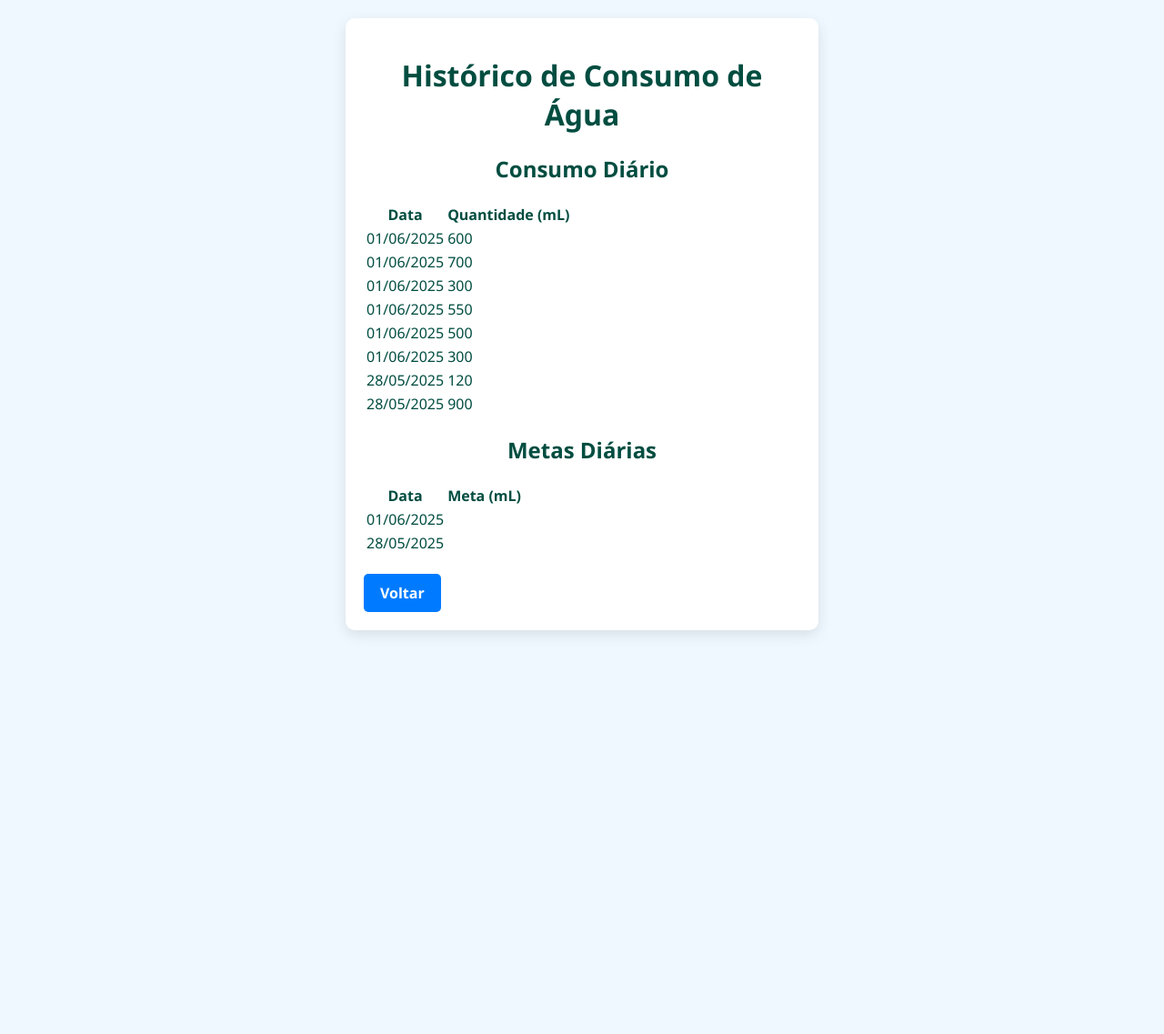
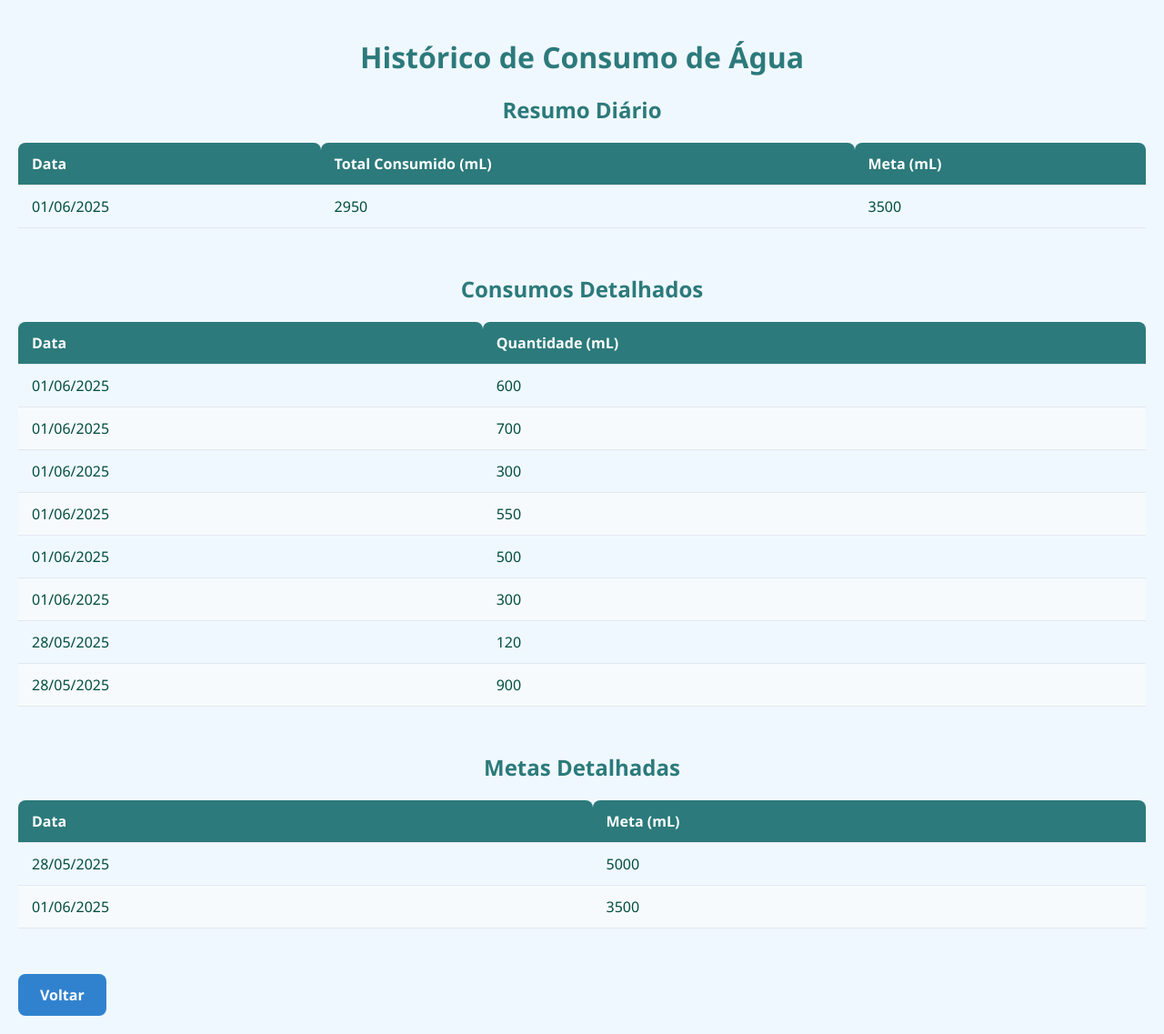
Before and after one commit to Muhhzx/Sua_Saude-, a Flask app: page /historico in a window 1280 px wide. Shown: the whole page at 91% size. Before the commit the page ends 698 px from the top, so only its background shows below. Run offline with Flask 3, Linux system fonts and the light colour scheme; data comes from the database, SQL or seed files in the repository; both versions use the stored data as it was after the commit.

Commit message:
Atualizando o histórico e o layout css

```diff
--- a/app.py
+++ b/app.py
@@ -1,14 +1,16 @@
 from flask import Flask
 from extensions import db
 from controllers.agua_controller import agua_bp
+from controllers.plano_controller import plano_bp
 
 app = Flask(__name__)
 app.config['SQLALCHEMY_DATABASE_URI'] = 'sqlite:///planner.db'
 app.config['SECRET_KEY'] = 'chave_super_segura'
 
-db.init_app(app)  # inicializa o db aqui
+db.init_app(app)
 
 app.register_blueprint(agua_bp)
+app.register_blueprint(plano_bp)
 
 if __name__ == '__main__':
     with app.app_context():
--- a/controllers/agua_controller.py
+++ b/controllers/agua_controller.py
@@ -3,6 +3,7 @@ from datetime import date
 from models.meta_agua import MetaAgua
 from models.consumo_agua import ConsumoAgua
 from extensions import db
+from sqlalchemy import func
 
 agua_bp = Blueprint('agua', __name__)
 
@@ -55,7 +56,7 @@ def definir_meta():
     except ValueError:
         return "Erro: valor inválido para meta", 400
 
-    # Atualiza ou cria
+
     meta_existente = MetaAgua.query.filter_by(data=date.today()).first()
     if meta_existente:
         meta_existente.meta = meta
@@ -69,6 +70,24 @@ def definir_meta():
 
 @agua_bp.route('/historico')
 def historico():
-    consumos = ConsumoAgua.query.order_by(ConsumoAgua.data.desc()).all()
-    metas = MetaAgua.query.order_by(MetaAgua.data.desc()).all()
-    return render_template('historico.html', consumos=consumos, metas=metas)
+   consumos_agrupados = db.session.query(
+       ConsumoAgua.data,
+       func.sum(ConsumoAgua.quantidade).label('total_consumido')
+   ).group_by(ConsumoAgua.data).order_by(ConsumoAgua.data.desc()).all()
+
+   metas = MetaAgua.query.all()
+   metas_dict = {meta.data: meta.meta for meta in metas}
+
+   historico = []
+   for consumo in consumos_agrupados:
+       data = consumo.data
+       total_consumido = consumo.total_consumido
+       meta = metas_dict.get(data)
+       historico.append({
+           'data': data,
+           'total_consumido' : total_consumido,
+           'meta': meta
+       })
+
+       consumos = ConsumoAgua.query.order_by(ConsumoAgua.data.desc()).all()
+       return render_template('historico.html', historico = historico, consumos=consumos, metas=metas)
--- a/static/css/style.css
+++ b/static/css/style.css
@@ -51,7 +51,7 @@ button:hover {
     background-color: #004d40;
 }
 
-/* Barra de progresso */
+
 
 .progress-container {
     width: 100%;
@@ -71,17 +71,67 @@ button:hover {
     border-radius: 25px;
     transition: width 0.5s ease-in-out;
 }
-.btn-historico {
+ .historico body {
+    font-family: 'Segoe UI', Tahoma, Geneva, Verdana, sans-serif;
+    background: #f0f4f8;
+    margin: 0;
+    padding: 0;
+    color: #333;
+}
+
+.historico .container {
+    max-width: 900px;
+    margin: 50px auto;
+    background: white;
+    padding: 40px;
+    border-radius: 12px;
+    box-shadow: 0 4px 20px rgba(0, 0, 0, 0.1);
+}
+
+.historico h1,
+.historico h2 {
+    color: #2c7a7b;
+    margin-bottom: 20px;
+}
+
+.historico table {
+    width: 100%;
+    border-collapse: collapse;
+    margin: 20px 0 40px;
+}
+
+.historico th,
+.historico td {
+    border-bottom: 1px solid #e2e8f0;
+    padding: 12px 15px;
+    text-align: left;
+}
+
+.historico th {
+    background-color: #2c7a7b;
+    color: white;
+    border-radius: 8px 8px 0 0;
+}
+
+.historico tr:nth-child(even) {
+    background-color: #f7fafc;
+}
+
+.historico .btn-voltar {
     display: inline-block;
-    margin-top: 20px;
-    padding: 10px 18px;
-    background-color: #007BFF;
+    padding: 12px 24px;
+    background: #3182ce;
     color: white;
     text-decoration: none;
-    border-radius: 5px;
+    border-radius: 8px;
     font-weight: bold;
-    transition: background-color 0.3s ease;
+    transition: background 0.3s ease;
 }
-.btn-historico:hover {
-    background-color: #0056b3;
+
+.historico .btn-voltar:hover {
+    background: #2b6cb0;
 }
+
+.historico .section {
+    margin-bottom: 50px;
+}
--- a/templates/historico.html
+++ b/templates/historico.html
@@ -6,11 +6,33 @@
     <link rel="stylesheet" href="{{ url_for('static', filename='css/style.css') }}">
 </head>
 <body>
-    <div class="container">
+    <div class="historico">
         <h1>Histórico de Consumo de Água</h1>
 
-        <h2>Consumo Diário</h2>
-        {% if consumos %}
+        <div class="section">
+            <h2>Resumo Diário</h2>
+            <table>
+                <thead>
+                    <tr>
+                        <th>Data</th>
+                        <th>Total Consumido (mL)</th>
+                        <th>Meta (mL)</th>
+                    </tr>
+                </thead>
+                <tbody>
+                    {% for item in historico %}
+                    <tr>
+                        <td>{{ item.data.strftime('%d/%m/%Y') }}</td>
+                        <td>{{ item.total_consumido }}</td>
+                        <td>{% if item.meta %}{{ item.meta }}{% else %}Não definida{% endif %}</td>
+                    </tr>
+                    {% endfor %}
+                </tbody>
+            </table>
+        </div>
+
+        <div class="section">
+            <h2>Consumos Detalhados</h2>
             <table>
                 <thead>
                     <tr>
@@ -27,12 +49,10 @@
                     {% endfor %}
                 </tbody>
             </table>
-        {% else %}
-            <p>Nenhum consumo registrado ainda.</p>
-        {% endif %}
+        </div>
 
-        <h2>Metas Diárias</h2>
-        {% if metas %}
+        <div class="section">
+            <h2>Metas Detalhadas</h2>
             <table>
                 <thead>
                     <tr>
@@ -44,16 +64,14 @@
                     {% for meta in metas %}
                     <tr>
                         <td>{{ meta.data.strftime('%d/%m/%Y') }}</td>
-                        <td>{{ meta.quantidade }}</td>
+                        <td>{{ meta.meta }}</td>
                     </tr>
                     {% endfor %}
                 </tbody>
             </table>
-        {% else %}
-            <p>Nenhuma meta registrada ainda.</p>
-        {% endif %}
+        </div>
 
-        <a href="{{ url_for('agua.index') }}" class="btn-historico">Voltar</a>
+        <a href="{{ url_for('agua.index') }}" class="btn-voltar">Voltar</a>
     </div>
 </body>
 </html>
```
Also changed, not shown: controllers/plano_controller.py (line endings or trailing spaces), instance/planner.db.
